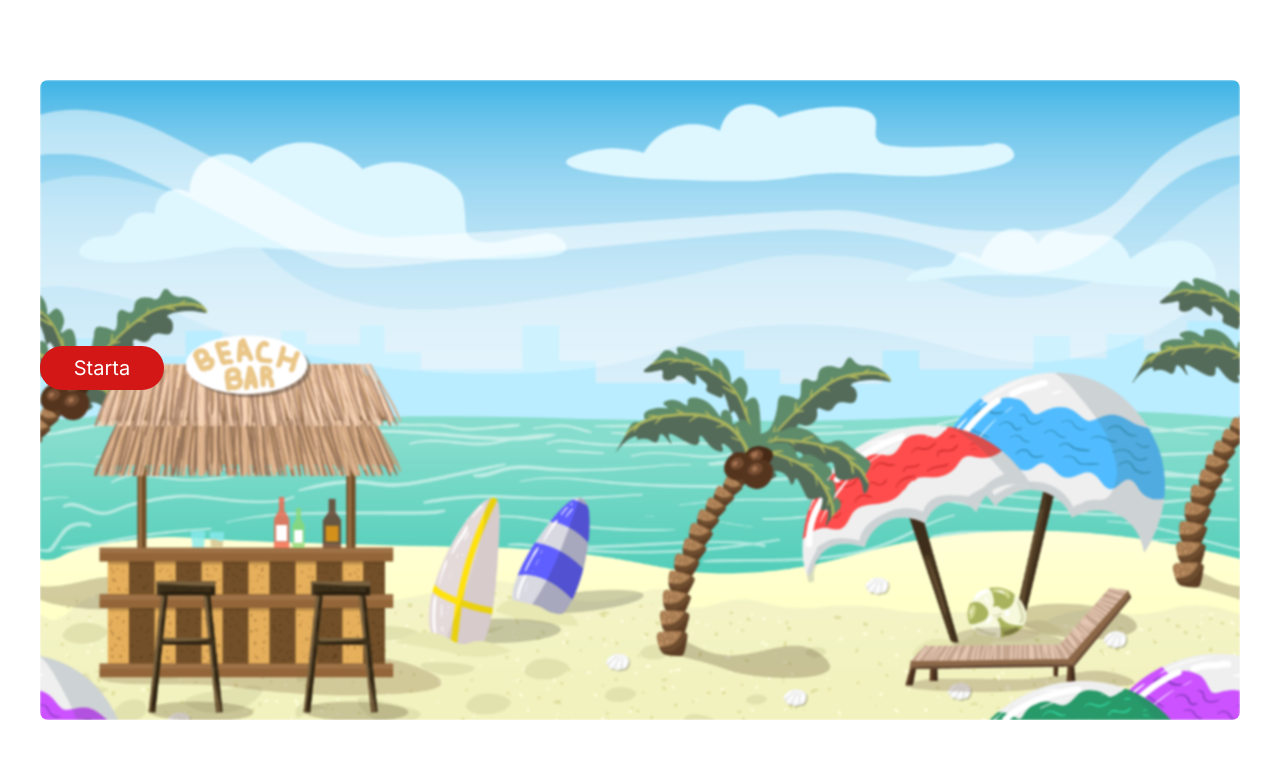
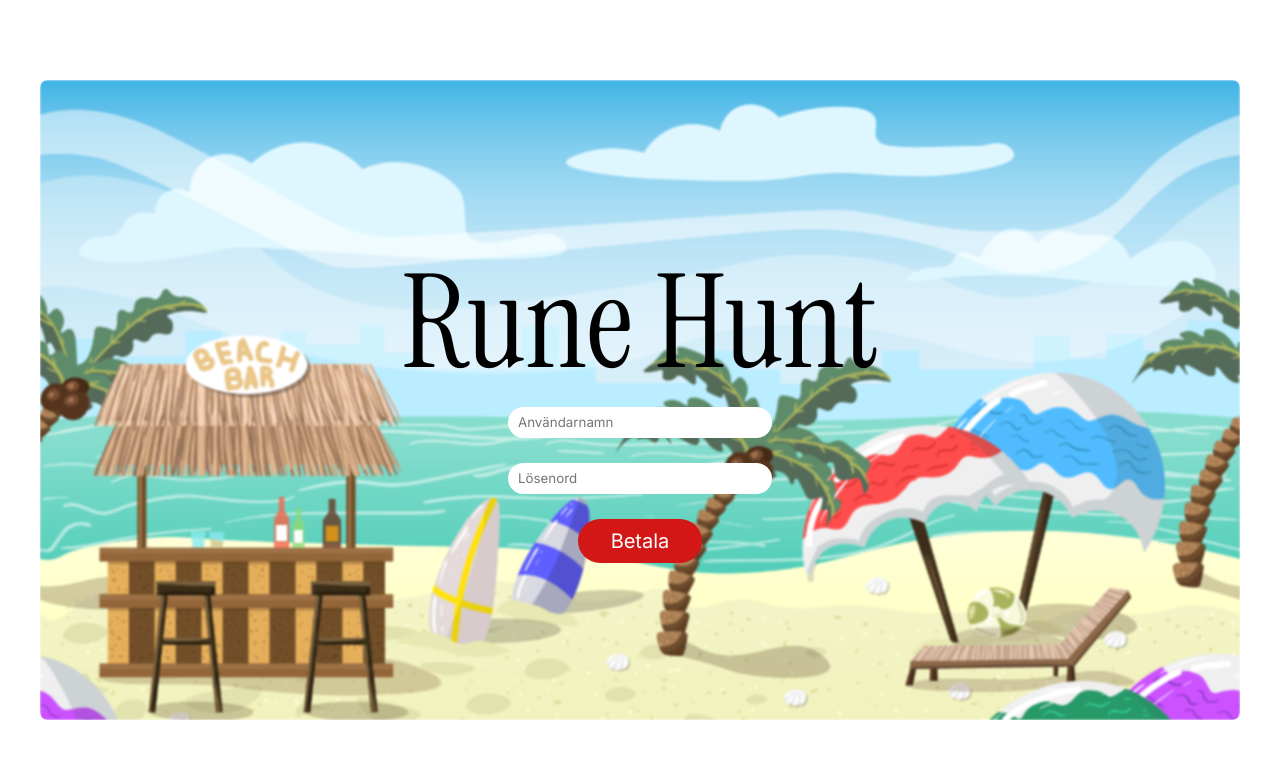
Before and after one commit to Skjesper/GoldenBeetlebug, a React (Vite) app: page /runehunt/start in a window 1280 px wide. Shown: the top 758 px of the page. Built offline with nearby package versions, Linux system fonts and the light colour scheme.

Commit message:
added payment component to start page

```diff
--- a/src/pages/RuneHuntPage.tsx
+++ b/src/pages/RuneHuntPage.tsx
@@ -1,20 +1,14 @@
 import Button from '../components/Button';
 import styled from '@emotion/styled';
 import Window from '../components/Window';
-
-const ButtonContainer = styled.div`
-  margin-bottom: 4rem;
-  z-index: 100;
-`;
+import Payment from '../components/Payment';
 
 
 function RuneHuntPage() {
   return (
     <>
       <Window blurred>
-        <ButtonContainer>
-          <Button to="/runehunt/play">Starta</Button>
-        </ButtonContainer>
+        <Payment></Payment>
       </Window>
     </>
   );
```
